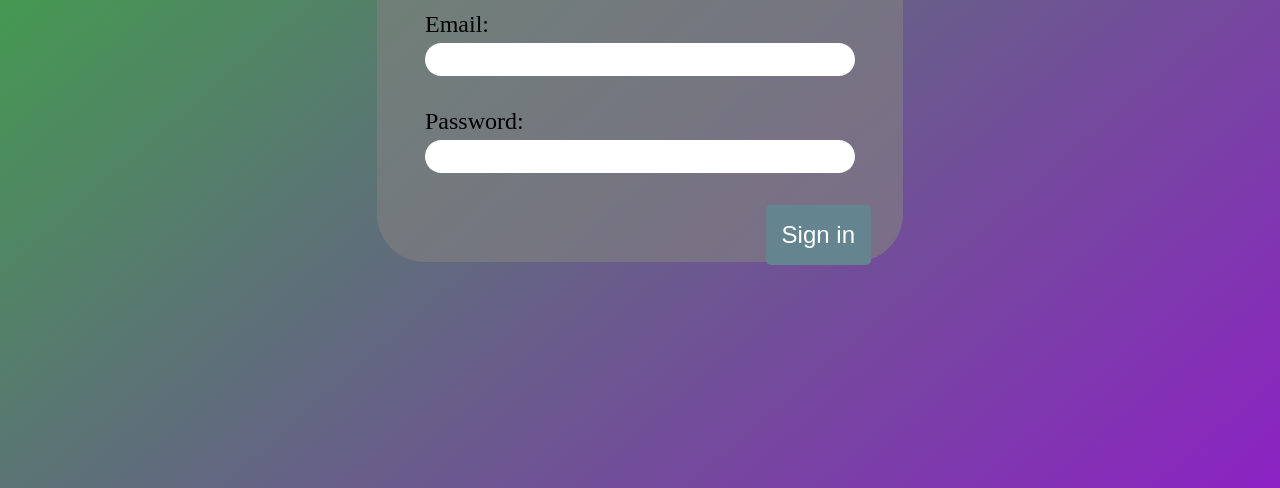
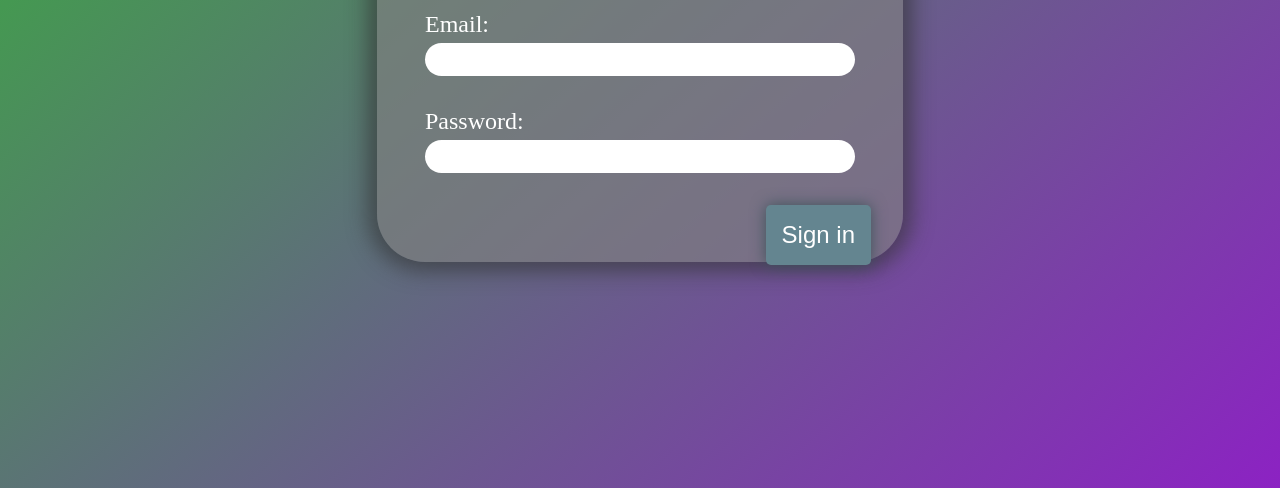
Before and after one commit to joakim-lignerkrona/Lexicon, a plain HTML site: page Laboration 1/index.html in a window 1280 px wide. Shown: the part 328-816 px from the top of the page. Drawn offline with Linux system fonts and the light colour scheme.

Commit message:
design tweeks

```diff
--- a/Laboration 1/style.css
+++ b/Laboration 1/style.css
@@ -14,6 +14,8 @@ body {
     flex-direction: column;
     justify-content: space-around;
     background-color: rgba(128, 128, 128, 0.643);
+    box-shadow: 0 0 20px 10px rgba(49, 49, 49, 0.581);
+
     padding: 2rem;
     border-radius: 3rem;
 }
@@ -30,6 +32,7 @@ body {
 
 .form-group {
     padding: 1rem;
+    color: white;
 }
 .form-group label {
     display: block;
@@ -48,7 +51,7 @@ body {
 .form-group input[type="text"]:focus,
 .form-group input[type="password"]:focus {
     outline: 0;
-    box-shadow: 0 0 3px 3px rgba(141, 34, 195, 0.57);
+    box-shadow: 0 0 3px 5px rgba(141, 34, 195, 0.57);
 }
 
 form p {
@@ -60,11 +63,14 @@ p input[type="submit"] {
     border-radius: 0.31rem;
     border: 0;
     background-color: rgb(100, 133, 144);
+    box-shadow: 0 0 15px 0 rgb(61, 83, 90);
     color: white;
+    text-shadow: 0px 0px 0px 20px black;
     padding: 1rem;
 }
 p input[type="submit"]:hover {
     background-color: rgb(158, 203, 218);
+    text-shadow: none;
     color: black;
     cursor: pointer;
 }
```
